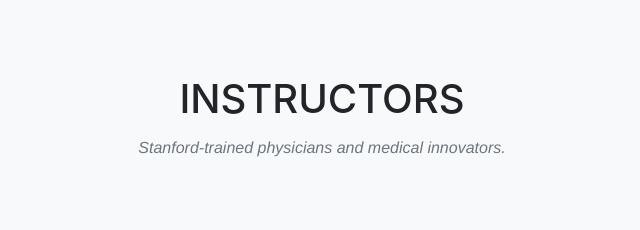
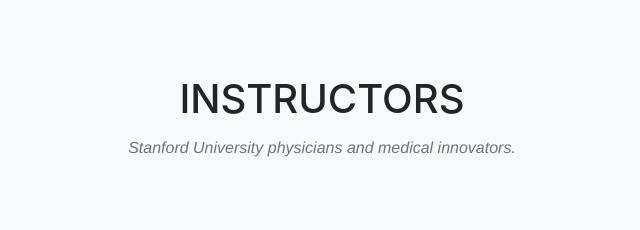
Before and after one commit to jwang198/jwang198.github.io, a website with bundled scripts: page index.html in a window 1280 px wide. Shown: the part 4920-5150 px from the top of the page, 318-958 px from the left. Built offline with nearby package versions, Linux system fonts and the light colour scheme; files whose address does not match are found by name; a web font is replaced by a local one.

```diff
--- a/index.html
+++ b/index.html
@@ -291,7 +291,7 @@
         <div class="row">
           <div class="col-lg-12 text-center">
             <h2 class="section-heading text-uppercase">Instructors</h2>
-            <h3 class="section-subheading text-muted">Stanford-trained physicians and medical innovators.</h3>
+            <h3 class="section-subheading text-muted">Stanford University physicians and medical innovators.</h3>
           </div>
         </div>
         <div class="row">
```
Also changed, not shown: img/header-bg.jpg.
